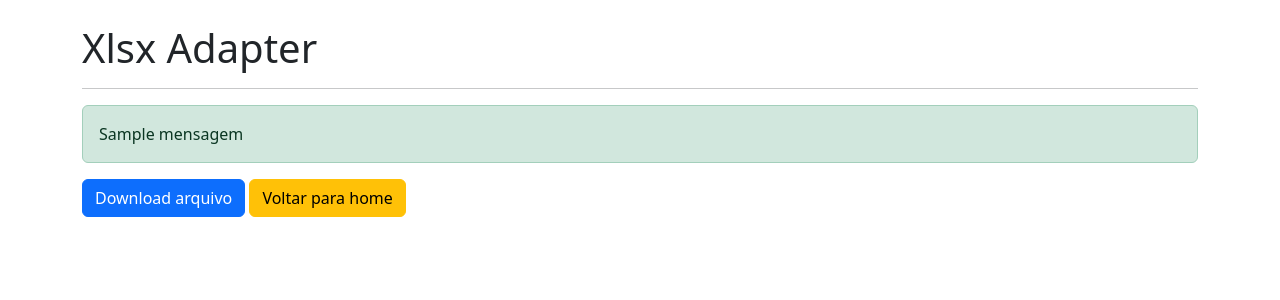
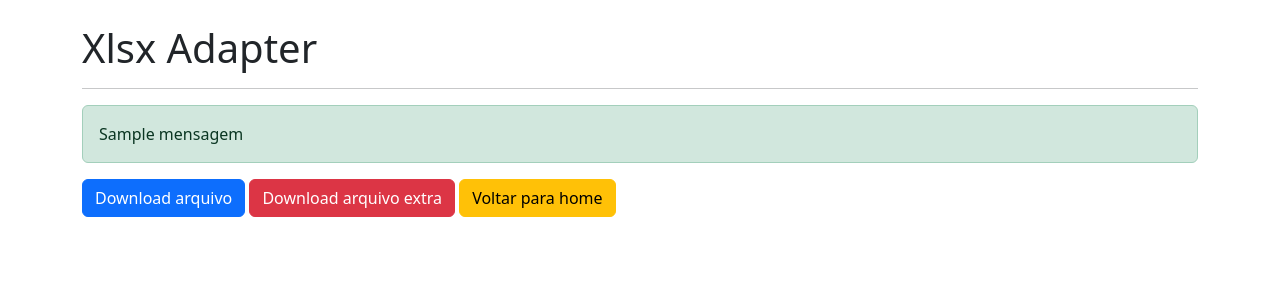
Before and after one commit to Didox/xlsx-adapter, a Flask app: template src/templates/sucesso.html in a window 1280 px wide. Shown: the top 300 px of the page. Run offline with Flask 3, Linux system fonts and the light colour scheme; the template is opened without the code that fills it: most values are stand-ins (such as "Sample title", 1, 10 or a date in 2020).

Commit message:
planilha com extras

```diff
--- a/src/controllers/app_controller.py
+++ b/src/controllers/app_controller.py
@@ -71,6 +71,9 @@ def arquivo_mesclado():
 
     arquivo_enviado = formulario.get("arquivo_enviado")
 
+    if not arquivo_enviado:
+        return render_template('index.html', erro="Nenhum arquivo enviado.")
+
     # Lê o arquivo enviado pelo usuário
     try:
         if arquivo_enviado.endswith('.csv'):
@@ -82,6 +85,9 @@ def arquivo_mesclado():
 
     # Crie um novo DataFrame para armazenar os dados mesclados
     df_mesclado = pd.DataFrame()
+
+    # Crie um DataFrame separado para as colunas extras
+    df_extras = pd.DataFrame()
 
     # Itera pelas colunas do arquivo modelo
     for coluna_modelo in colunas_arquivo_modelo:
@@ -95,22 +101,36 @@ def arquivo_mesclado():
         else:
             df_mesclado[coluna_modelo] = ""
 
-    # Salve o novo arquivo mesclado
+    # Verifica se há colunas extras no arquivo enviado pelo usuário
+    colunas_extras = [coluna for coluna in df_enviado.columns if coluna not in colunas_arquivo_modelo]
+
+    if colunas_extras:
+        # Se houver colunas extras, adicione-as ao DataFrame de extras
+        for coluna_extra in colunas_extras:
+            df_extras[coluna_extra] = df_enviado[coluna_extra]
+
+        # Salve o arquivo de colunas extras
+        caminho_arquivo_extras = "arquivos/transformados/extras.xlsx"
+        df_extras.to_excel(caminho_arquivo_extras, index=False)
+    else:
+        caminho_arquivo_extras = None
+
+    # Salve o arquivo mesclado
     caminho_arquivo_mesclado = "arquivos/transformados/mesclado.xlsx"
     df_mesclado.to_excel(caminho_arquivo_mesclado, index=False)
 
     mensagem = "Arquivo mesclado foi criado com sucesso!"
 
-    return render_template('sucesso.html', mensagem=mensagem, caminho_arquivo_mesclado=caminho_arquivo_mesclado)
+    return render_template('sucesso.html', mensagem=mensagem, caminho_arquivo_mesclado=caminho_arquivo_mesclado, caminho_arquivo_extras=caminho_arquivo_extras)
 
 @app.route('/download', methods=['GET'])
 def download():
-    # Obtenha o caminho do arquivo mesclado do parâmetro da consulta na URL
     caminho_arquivo_mesclado = request.args.get('caminho_arquivo_mesclado')
+    caminho_arquivo_extras = request.args.get('caminho_arquivo_extras')
 
-    # Verifique se o caminho do arquivo está definido
-    if caminho_arquivo_mesclado is None:
+    if caminho_arquivo_mesclado is not None:
+        return send_file(caminho_arquivo_mesclado, as_attachment=True)
+    elif caminho_arquivo_extras is not None:
+        return send_file(caminho_arquivo_extras, as_attachment=True)
+    else:
         return render_template('index.html', erro="Caminho do arquivo não especificado.")
-
-    # Use send_file para enviar o arquivo como resposta para download
-    return send_file(caminho_arquivo_mesclado, as_attachment=True)
--- a/src/templates/sucesso.html
+++ b/src/templates/sucesso.html
@@ -6,6 +6,11 @@
         {% endif %}
 
         <a href="/download?caminho_arquivo_mesclado={{caminho_arquivo_mesclado}}" class="btn btn-primary">Download arquivo</a>
+
+        {% if caminho_arquivo_extras %}
+            <a href="/download?caminho_arquivo_extras={{caminho_arquivo_extras}}" class="btn btn-danger">Download arquivo extra</a>
+        {% endif %}
+
         <a href="/" class="btn btn-warning">Voltar para home</a>
     </div>
 {% include 'shared/footer.html' %}
```
